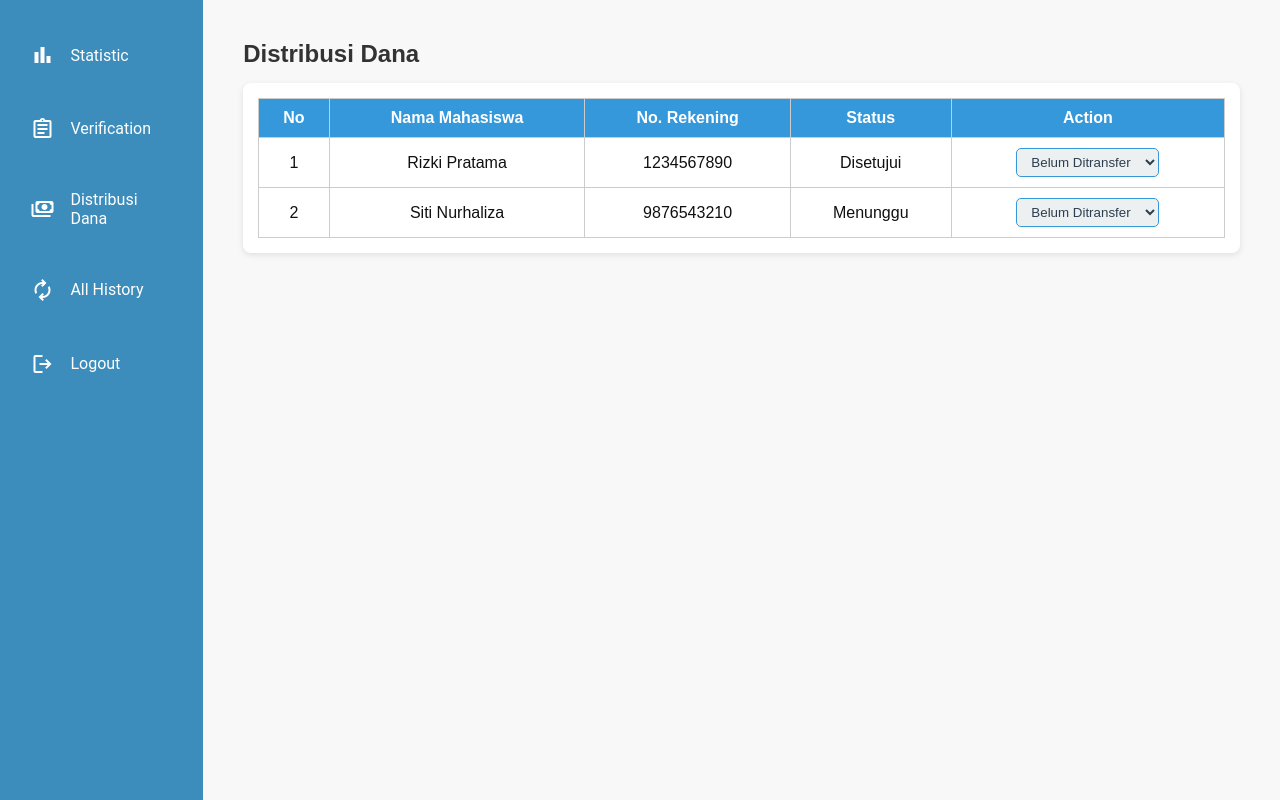
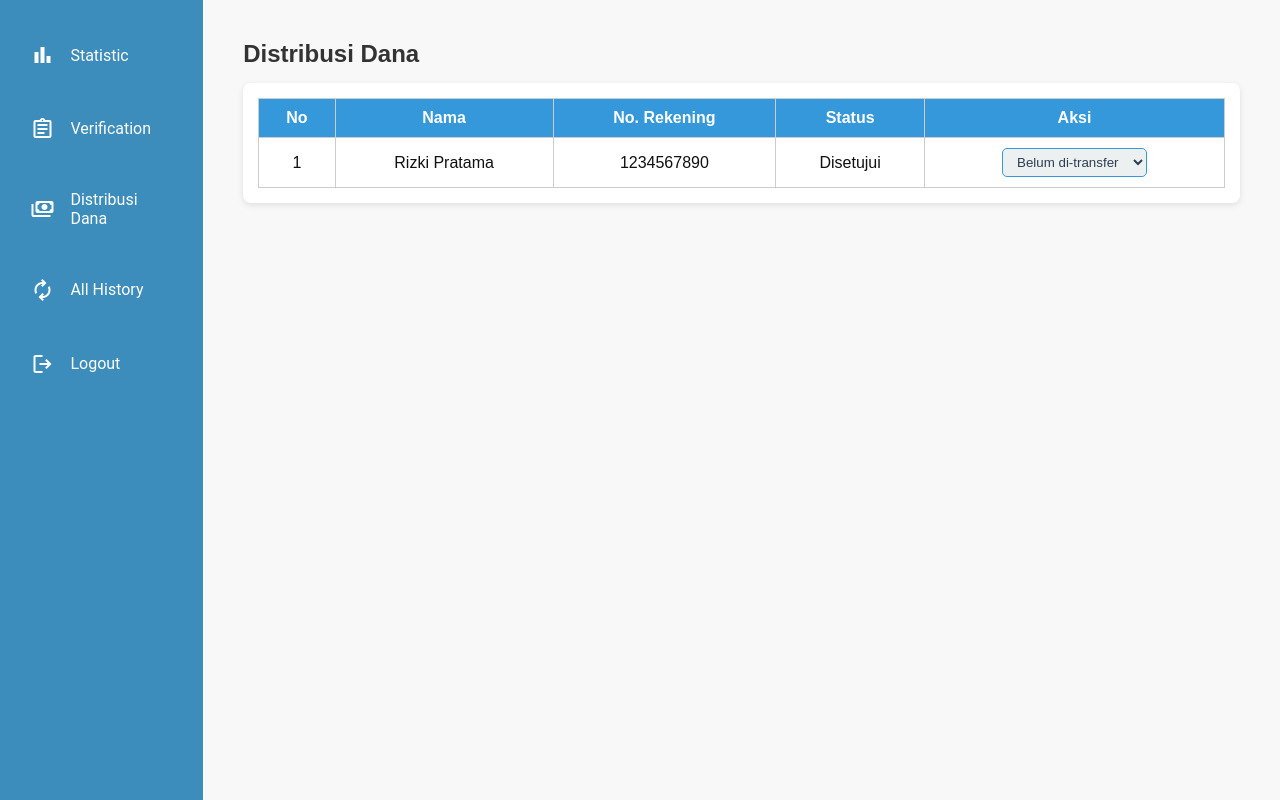
Before and after one commit to Fatihmaull/SIBKM, a PHP site: page /distribusi.php in a window 1280 px wide. Shown: the part 72-872 px from the top of the page. Run offline with PHP 8.4, Linux system fonts and the light colour scheme.

Commit message:
revisi distribusi: tambahin pop up password admin dan data dari verification yang disetujui

```diff
--- a/SLMS-Admin/Admin/distribusi.php
+++ b/SLMS-Admin/Admin/distribusi.php
@@ -1,10 +1,15 @@
 <?php
-$dataDistribusi = [
+// Simulasi data verifikasi
+$verifikasi = [
   ["nama" => "Rizki Pratama", "rekening" => "1234567890", "status" => "Disetujui"],
   ["nama" => "Siti Nurhaliza", "rekening" => "9876543210", "status" => "Menunggu"]
 ];
+
+// Ambil hanya yang statusnya Disetujui
+$data = array_filter($verifikasi, function($row) {
+  return $row['status'] === 'Disetujui';
+});
 ?>
-
 <!DOCTYPE html>
 <html lang="id">
 <head>
@@ -12,36 +17,68 @@ $dataDistribusi = [
   <meta name="viewport" content="width=device-width, initial-scale=1.0">
   <title>Distribusi Dana</title>
   <link rel="stylesheet" href="../Style/admin.css">
+  <style>
+    .modal {
+      display: none;
+      position: fixed;
+      top: 0; left: 0;
+      width: 100%; height: 100%;
+      background-color: rgba(0, 0, 0, 0.5);
+      justify-content: center;
+      align-items: center;
+      z-index: 9999;
+    }
+    .modal-content {
+      background: white;
+      padding: 20px;
+      border-radius: 10px;
+      box-shadow: 0 2px 6px rgba(0,0,0,0.3);
+      text-align: center;
+      max-width: 300px;
+    }
+    .modal-content input[type="password"] {
+      padding: 8px;
+      width: 100%;
+      margin-bottom: 10px;
+    }
+    .modal-content button {
+      padding: 6px 12px;
+      background-color: #3498db;
+      color: white;
+      border: none;
+      border-radius: 5px;
+    }
+  </style>
 </head>
 <body>
 <?php include '../Navigasi/navbar.php'; ?>
 <div class="container">
   <?php include '../Navigasi/navmain.php'; ?>
   <main class="main-content">
-            <section class="history-section">
+    <section class="verifikasi-section">
       <h2>Distribusi Dana</h2>
-                <div class="history-table-wrapper">
-                    <table class="history-table">
+      <div class="verifikasi-table-wrapper">
+        <table class="verifikasi-table">
           <thead>
             <tr>
               <th>No</th>
-                                <th>Nama Mahasiswa</th>
+              <th>Nama</th>
               <th>No. Rekening</th>
               <th>Status</th>
-                                <th>Action</th>
+              <th>Aksi</th>
             </tr>
           </thead>
           <tbody>
-                            <?php foreach($dataDistribusi as $i => $d): ?>
+            <?php $no = 1; foreach ($data as $row): ?>
               <tr>
-                                <td><?= $i+1 ?></td>
-                                <td><?= $d['nama'] ?></td>
-                                <td><?= $d['rekening'] ?></td>
-                                <td><?= $d['status'] ?></td>
+                <td><?= $no++ ?></td>
+                <td><?= $row['nama'] ?></td>
+                <td><?= $row['rekening'] ?></td>
+                <td><?= $row['status'] ?></td>
                 <td>
-                                    <select class="status-dropdown">
-                                        <option selected>Belum Ditransfer</option>
-                                        <option>Sudah Ditransfer</option>
+                  <select class="status-dropdown" onchange="handleDropdownChange(this)">
+                    <option>Belum di-transfer</option>
+                    <option>Sudah di-transfer</option>
                   </select>
                 </td>
               </tr>
@@ -52,6 +89,39 @@ $dataDistribusi = [
     </section>
   </main>
 </div>
+
+<!-- Modal Password Admin -->
+<div class="modal" id="passwordModal">
+  <div class="modal-content">
+    <p>Masukkan password admin:</p>
+    <input type="password" id="adminPass" placeholder="Password">
+    <button onclick="verifyPassword()">Verifikasi</button>
+  </div>
+</div>
+
+<script>
+let selectedDropdown = null;
+
+function handleDropdownChange(element) {
+  selectedDropdown = element;
+  document.getElementById("passwordModal").style.display = "flex";
+}
+
+function verifyPassword() {
+  const input = document.getElementById("adminPass").value;
+  if (input === "admin123") {
+    alert("Password benar. Status diperbarui.");
+    document.getElementById("passwordModal").style.display = "none";
+    document.getElementById("adminPass").value = "";
+    // simpan ke DB di sini
+  } else {
+    alert("Password salah! Status tidak berubah.");
+    document.getElementById("passwordModal").style.display = "none";
+    document.getElementById("adminPass").value = "";
+    if (selectedDropdown) selectedDropdown.value = "Belum di-transfer";
+  }
+}
+</script>
 <script src="../Script/akses.js"></script>
 </body>
 </html>
```
Lines whose indentation alone changed are shown as unchanged.
